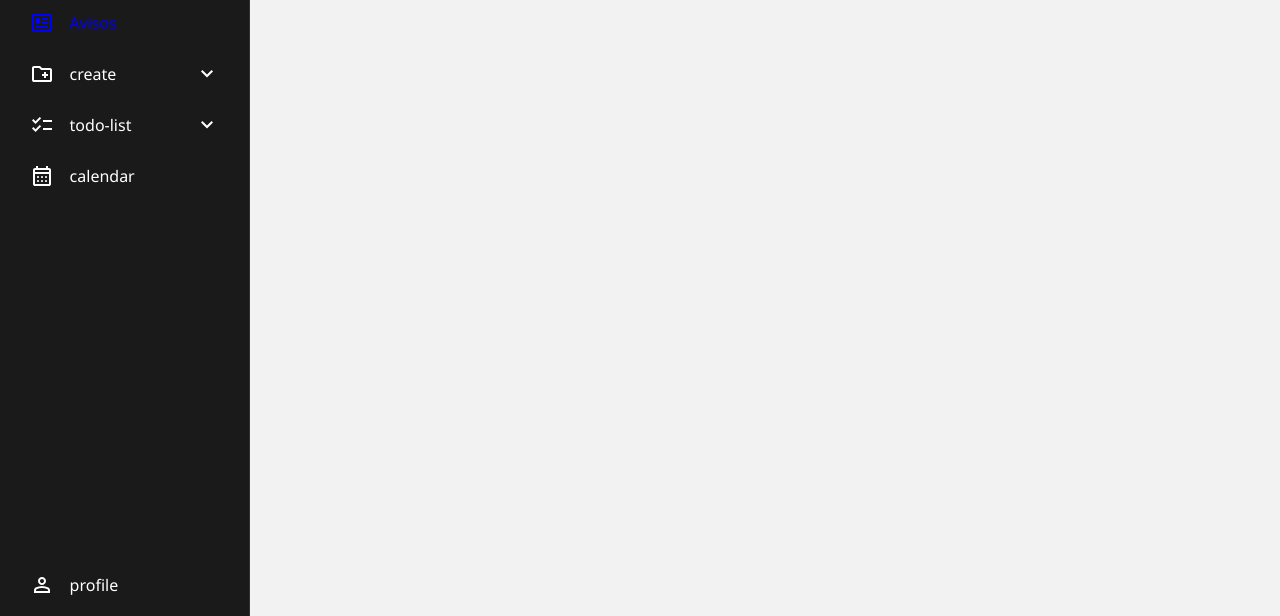
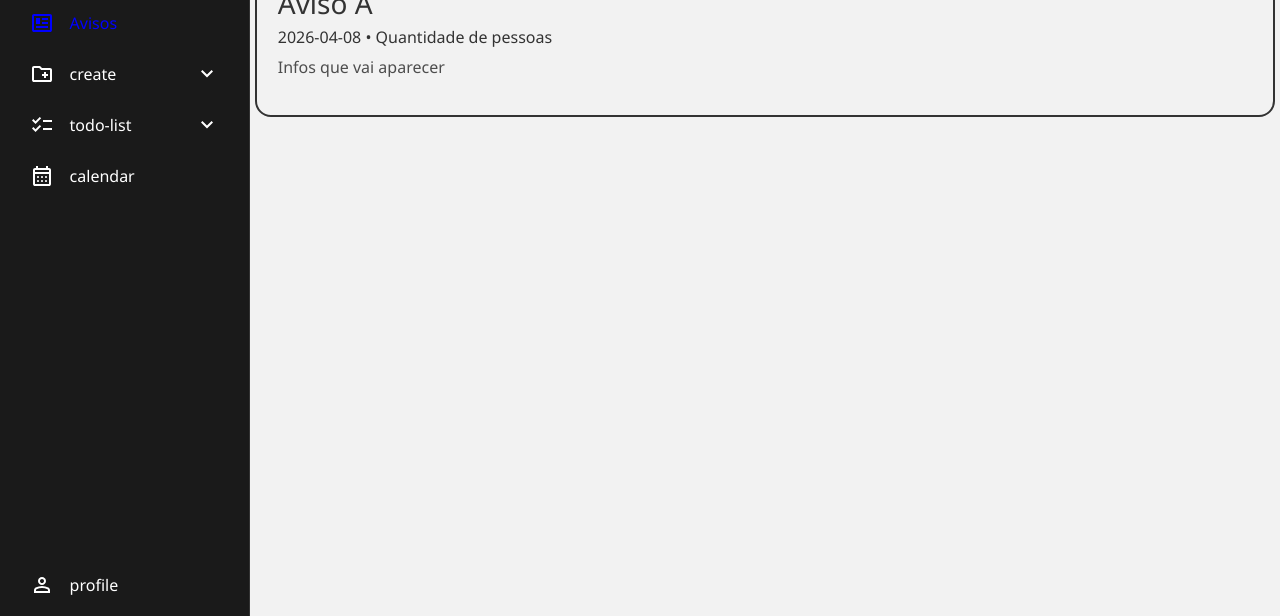
Before and after one commit to Propeller-Systems/TCC, a website: page public/avisos.html in a window 1280 px wide. Shown: the part 184-800 px from the top of the page. Drawn offline with nearby package versions, Linux system fonts and the light colour scheme.

Commit message:
fazendo a primeira parte da pagina avisos

```diff
--- a/public/avisos.html
+++ b/public/avisos.html
@@ -9,11 +9,18 @@
 <body >
 
    <div id="sidebar-placeholder"></div>
+    <main>
+        <div><h1> Avisos e Notícias </h1>
+             <p>Envie informações para alunos, professores e turmas</p>
+         </div>
+         <div class="container-aviso">
+             <!-- Conteúdo principal -->
+            <h3>Aviso A</h3>
+            <h6> 2026-04-08  •  Quantidade de pessoas</h6>
+            <p>Infos que vai aparecer</p>
 
-   <div><h1> Avisos e Notícias </h1>
-        <p>Envie informações para alunos, professores e turmas</p>
-    </div>
-
+         </div>
+    </main>
    <script src="script.js"></script>
 </body>
 </html>
--- a/public/style.css
+++ b/public/style.css
@@ -275,9 +275,23 @@ main p{
     border-radius: 1em;
     margin-bottom: 20px;
     padding: min(3em, 15%);
+    width: 95%;
 
-    h2, p {
-       margin-top: 1em;
+
+    h2, p{
+       margin-top: -1em;
+    }
+}
+.container-aviso{
+    border: 2px solid var(--secondary-color);
+    border-radius: 1em;
+    margin: 0 auto 2% auto;
+    padding: min(3em, 2%);
+    width: 99%;
+
+    p{
+       margin-left: -1em;
+       margin-top: -1em;
     }
 }
 
```
